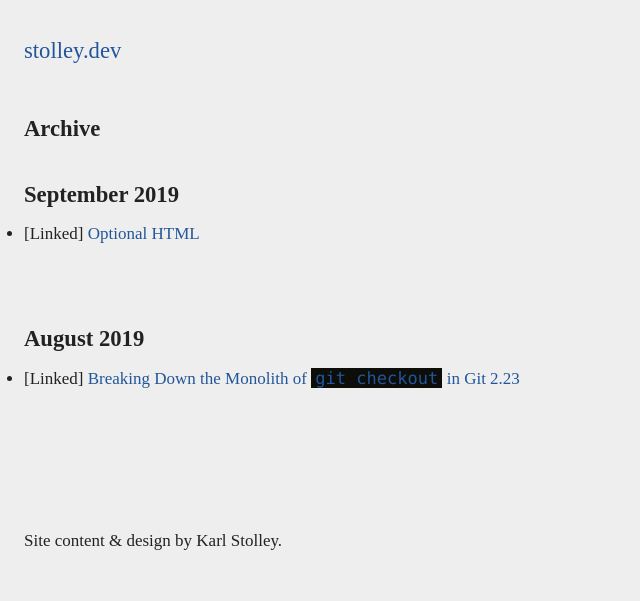
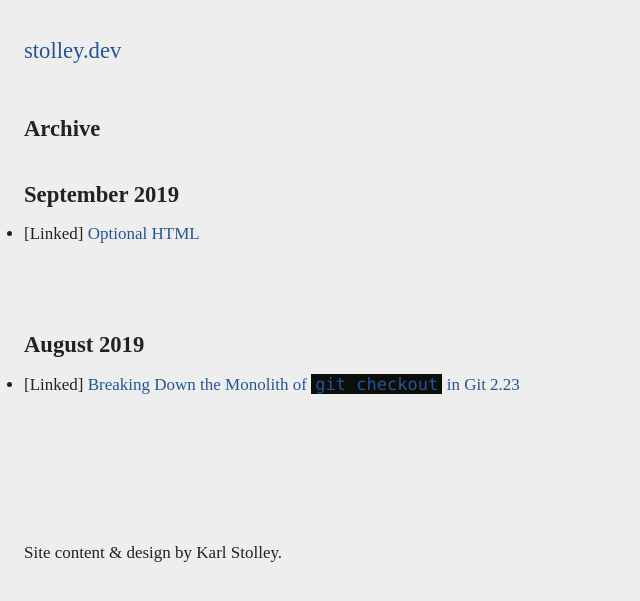
Before and after one commit to karlstolley/stolley.dev, a Jekyll site: the page built from archive.md, in a window 1280 px wide. Shown: the top 601 px of the page, without its empty margins (0-640 px from the left). Built offline with Jekyll 4.4.1, drawn with Linux system fonts in a browser that asks for light colours; some web fonts are replaced.

Commit message:
Ensure half-line space after all content lists

```diff
--- a/assets/css/screen.css
+++ b/assets/css/screen.css
@@ -72,6 +72,11 @@ b,strong {
 }
 cite,em,i {
   font-style: italic;
+}
+
+ol:not([class]),
+ul:not([class]) {
+  padding-bottom: 6px;
 }
 ol:not([class]) li {
   list-style-type: decimal;
```
